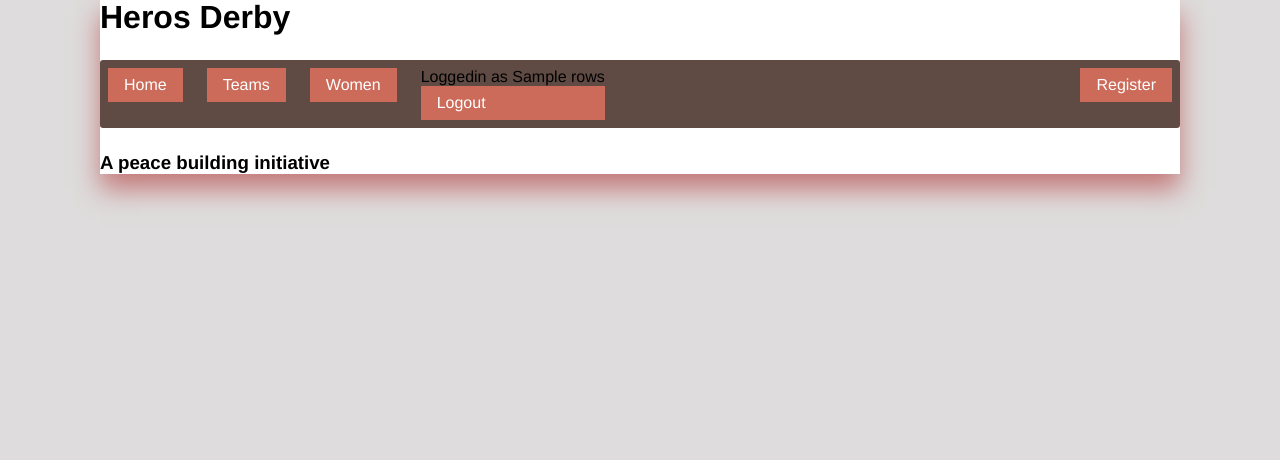
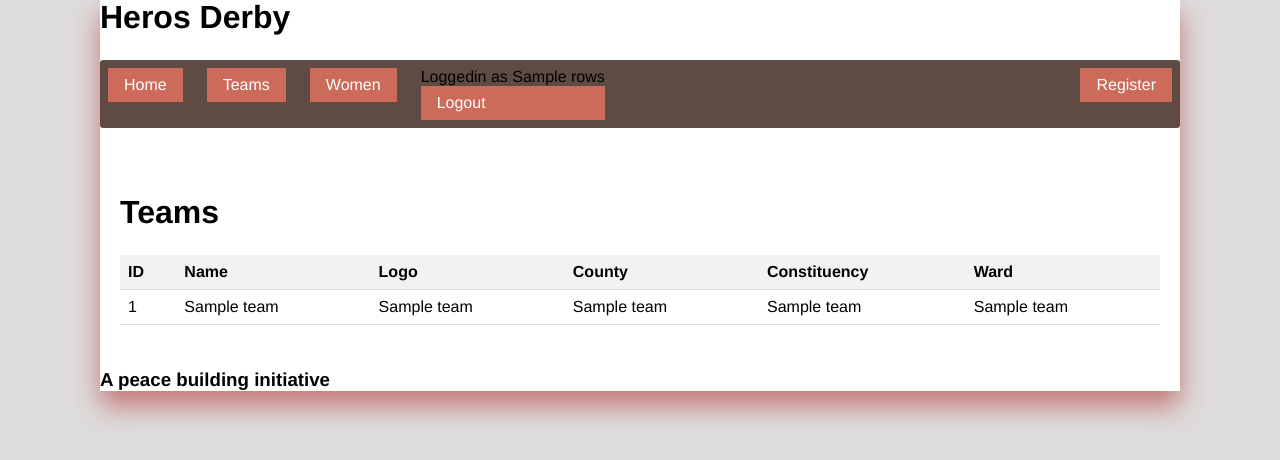
Before and after one commit to samuelmwangimbuthia/Heros-Derby, a Flask app: template templates/teams.html in a window 1280 px wide. Shown: the part 22-482 px from the top of the page. Run offline with Flask 3, Linux system fonts and the light colour scheme; the template is opened without the code that fills it: most values are stand-ins (such as "Sample title", 1, 10 or a date in 2020).

Commit message:
render teams from the database programmatically

```diff
--- a/app.py
+++ b/app.py
@@ -2,20 +2,25 @@ import os
 import sqlite3
 
 from flask import Flask, render_template, redirect, request, session
-#from flask_session import Session
+from flask_session import Session
 from werkzeug.security import check_password_hash, generate_password_hash
 
 app = Flask(__name__)
 
 # Configure session to use filesystem (instead of signed cookies)
-#app.config["SESSION_PERMANENT"] = False
-#app.config["SESSION_TYPE"] = "filesystem"
-#Session(app)
+SECRET_KEY = "changeme"
+app.config["SESSION_PERMANENT"] = False
+app.config["SESSION_TYPE"] = "filesystem"
+Session(app)
 
 # Configure CS50 Library to use SQLite database
-db = sqlite3.connect("derby.db", check_same_thread=False)
-
-print("opened database successfully")
+#conn = sqlite3.connect("derby.db", check_same_thread=False)
+with sqlite3.connect("derby.db", check_same_thread=False) as con:
+    db = con.cursor()
+    if db:
+        print("opened database successfully")
+    else:
+        print("Error opening the database")
 
 @app.route("/index")
 def index():
@@ -40,23 +45,41 @@ def login():
             return ("must provide password")
 
         # Query database for username
-        rows = db.execute("SELECT * FROM users WHERE username = ?", [request.form.get("username")])
+        res= db.execute("SELECT * FROM users WHERE username = ?", [request.form.get("username")])
+        rows = res.fetchone()
 
         # Ensure username exists and password is correct
-        # if len(rows) != 1 or not check_password_hash(rows[0]["hash"], request.form.get("password")):
-        #   return ("invalid username and/or password")
+        #if len(rows) != 1 or not check_password_hash(rows[0]["hash"], request.form.get("password")):
+        if not request.form.get("password"):
+           return ("invalid username and/or password")
 
-        # Remember which user has logged in
-        session["user_id"] = rows[0]["id"]
-
-        # set session username
-        session["user_username"] = rows[0]["username"]
-        # Redirect user to home page
-        return redirect("/")
-
+        else:
+            # Remember which user has logged in
+            session["user_id"] = rows[0]
+            # set session username
+            session["user_username"] = rows[1]
+            # Redirect user to home page
+            check_persist = session.get("user_username")
+            print(check_persist)
+            return render_template("index.html", rows = check_persist)
     # User reached route via GET (as by clicking a link or via redirect)
     else:
         return render_template("login.html")
+
+@app.route("/")
+def index2():
+  # check if the users exist or not
+    if not session.get("name"):
+        # if not there in the session then redirect to the login page
+        print('no session data')
+        return redirect("/login")
+    return render_template('index.html')
+
+@app.route("/logout")
+def logout():
+    session["name"] = None
+    return redirect("/")
+
 @app.route("/register", methods=["GET", "POST"])
 def register():
     """Register user"""
@@ -80,9 +103,19 @@ def register():
         elif not hash or hash != confirmation:
             return ("provided password did not match")
         else:
-            db.execute("INSERT INTO users (first_name, middle_name, last_name, username, hash) VALUES(?,?,?,?,?)",
+            db.execute("INSERT INTO 'users' (first_name, middle_name, last_name, username, hash) VALUES(?,?,?,?,?)",
                        [first_name, middle_name, last_name, username, hash])
+            con.commit()
             return render_template("register.html", registeredUsers = registeredUsers)
     return render_template("register.html")
+
+@app.route("/teams")
+def teams():
+    # fetch data from the teams table
+    db.execute("SELECT * FROM teams")
+    teams = db.fetchall()
+    return render_template("teams.html", teams=teams)
+
+
 if __name__ == "__main__":
     app.run()
--- a/templates/teams.html
+++ b/templates/teams.html
@@ -5,5 +5,27 @@
 {% endblock %}
 
 {% block main %}
-
+<div class="table-container">
+    <h1>Teams</h1>
+        <table>
+            <tr>
+                <th>ID</th>
+                <th>Name</th>
+                <th>Logo</th>
+                <th>County</th>
+                <th>Constituency</th>
+                <th>Ward</th>
+            </tr>
+            {% for team in teams %}
+            <tr>
+                <td>{{ team[0] }}</td>
+                <td>{{ team[1] }}</td>
+                <td>{{ team[2] }}</td>
+                <td>{{ team[3] }}</td>
+                <td>{{ team[4] }}</td>
+                <td>{{ team[5] }}</td>
+            </tr>
+            {% endfor %}
+        </table>
+</div>
 {% endblock %}
```
